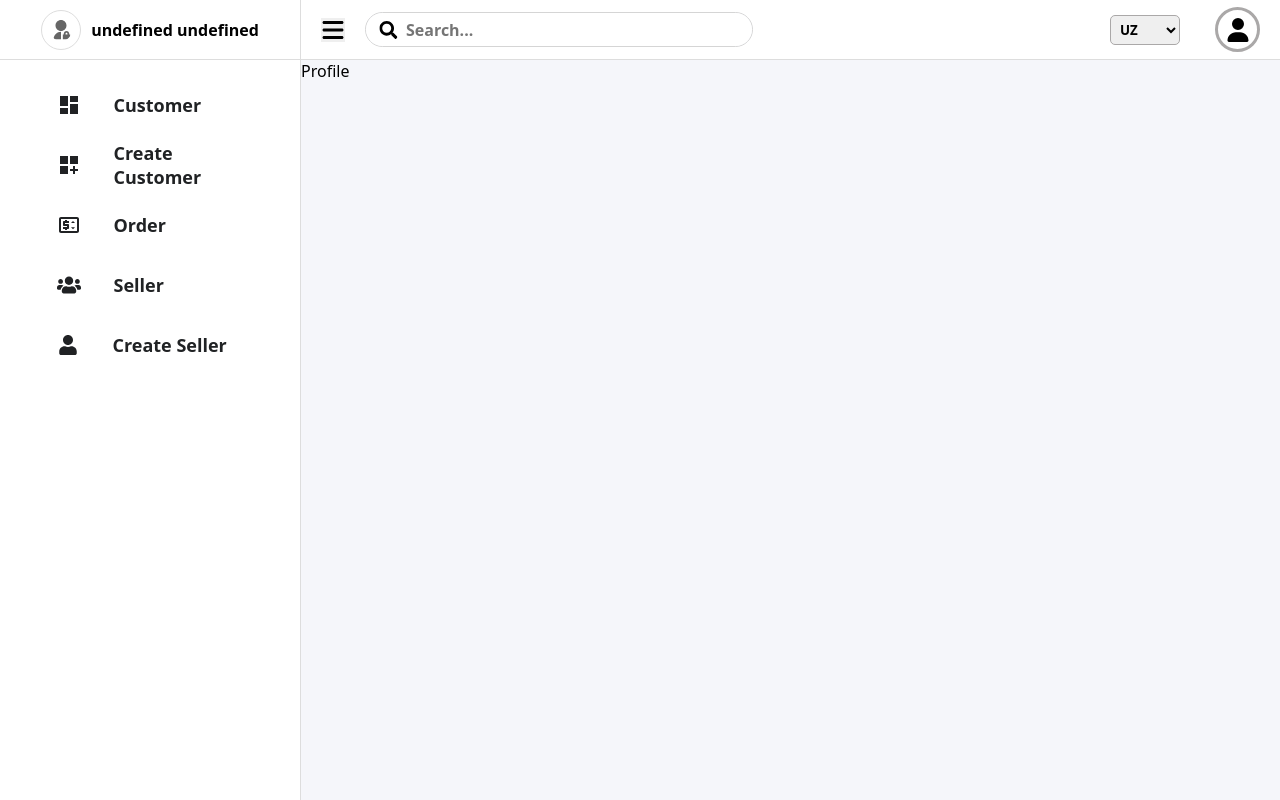
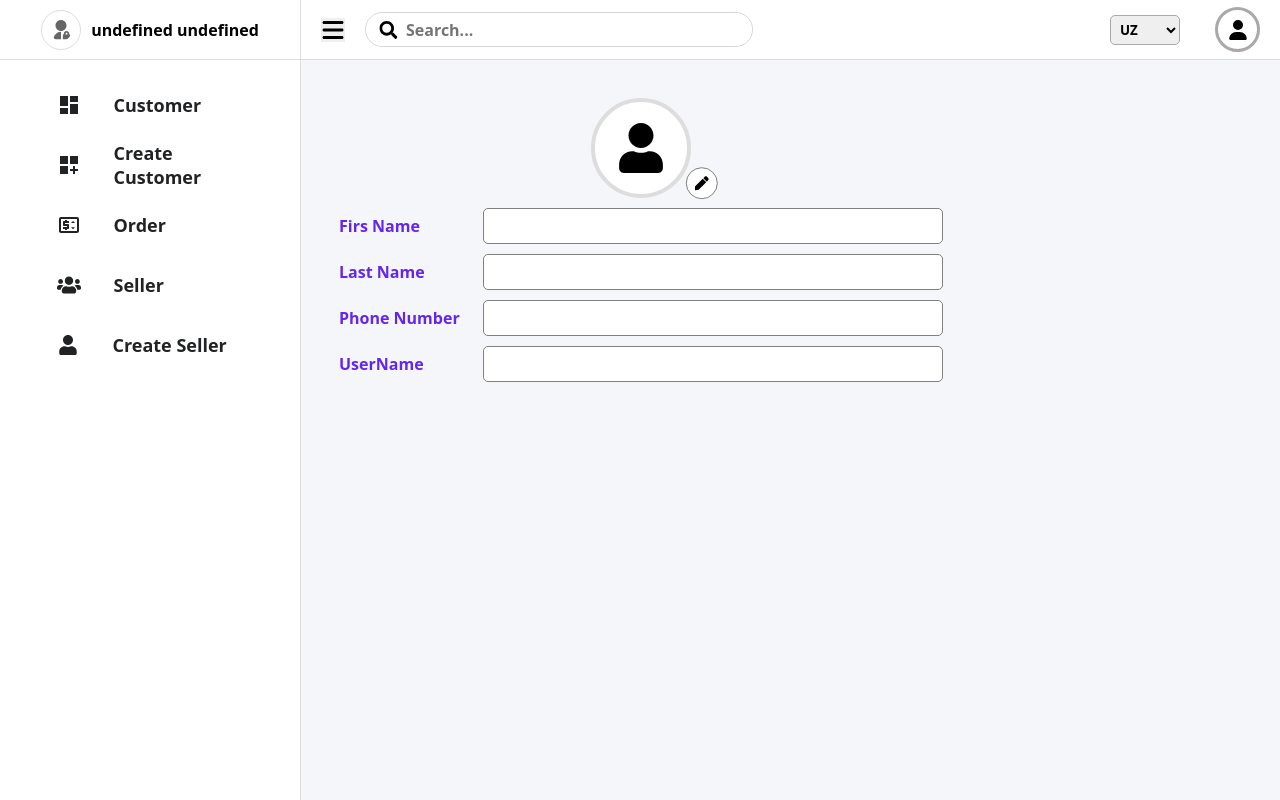
Before and after one commit to Xursanjonov/N5-7-oy-11-vazifa, a React (Vite) app: page /admin/profile in a window 1280 px wide. Built offline with nearby package versions, Linux system fonts and the light colour scheme; sample sign-in values are in the browser's storage.

Commit message:
profile get to update 50% adds

```diff
--- a/src/layout/header/index.jsx
+++ b/src/layout/header/index.jsx
@@ -1,12 +1,30 @@
 import React, { memo, useState } from 'react'
+import { useDispatch } from 'react-redux';
+import { useNavigate } from 'react-router-dom';
+import { FaSearch } from 'react-icons/fa';
 import { FaBars, FaUser, FaBarsStaggered } from "react-icons/fa6";
-import { FaSearch } from 'react-icons/fa';
+import { getProfile } from '../../lib/slice/profileSlice';
 import './header.scss'
-import { useNavigate } from 'react-router-dom';
 
 const Header = ({ bars, setBars }) => {
     const [bool, setBool] = useState(false)
     const navigate = useNavigate()
+    const dispatch = useDispatch()
+    const handleProfile = () => {
+        fetch('https://trade.namtech.uz/get/profile', {
+            method: 'GET',
+            headers: {
+                'Content-Type': 'application/json',
+                'Authorization': `Bearer ${localStorage.getItem("admin-token")}`
+            }
+        })
+            .then(response => response.json())
+            .then(data => {
+                dispatch(getProfile(data?.innerData.user));
+                navigate('/admin/profile');
+            })
+            .catch(er => console.error('Error:', er));
+    }
 
     return (
         <header className='header'>
@@ -31,11 +49,11 @@ const Header = ({ bars, setBars }) => {
                     <option value="ru">RU</option>
                 </select>
                 <button onClick={() => setBool(p => !p)} className="profile">
-                    <FaUser fontSize={24} className='profile-icons' />
+                    <FaUser fontSize={20} className='profile-icons' />
                     {
                         bool ? (
                             <div className="profile-click">
-                                <button onClick={() => navigate('/admin/profile')}>Profile</button>
+                                <button onClick={handleProfile}>Profile</button>
                                 <button>Setting</button>
                                 <button className='log-out'>Log out</button>
                             </div>
--- /dev/null
+++ b/src/lib/slice/profileSlice.js
@@ -0,0 +1,23 @@
+import { createSlice } from '@reduxjs/toolkit';
+
+const initialState = {
+    value: JSON.parse(sessionStorage.getItem("role-admin")) || {},
+}
+
+
+const profileSlice = createSlice({
+    name: 'profile',
+    initialState,
+    reducers: {
+        getProfile: (state, action) => {
+            state.value = action.payload;
+            sessionStorage.setItem("role-admin", JSON.stringify(state.value))
+        },
+        setProfile: (state, { payload }) => {
+            state.value = payload;
+        },
+    },
+});
+
+export const { getProfile, setProfile } = profileSlice.actions;
+export default profileSlice.reducer;
--- a/src/lib/store.js
+++ b/src/lib/store.js
@@ -1,10 +1,12 @@
 import { configureStore } from "@reduxjs/toolkit";
 import { api } from "./api";
 import authSlice from './slice/authSlice'
+import profileSlice from "./slice/profileSlice";
 
 export const store = configureStore({
     reducer: {
         auth: authSlice,
+        profile: profileSlice,
         [api.reducerPath]: api.reducer,
     },
     middleware: (getDefaultMiddleware) =>
--- a/src/pages/profile/index.jsx
+++ b/src/pages/profile/index.jsx
@@ -1,8 +1,70 @@
-import React, { memo } from 'react'
+import React, { memo, useState } from 'react'
+import { useSelector } from 'react-redux'
+import { FaPen, FaUser } from 'react-icons/fa';
+import './profile.scss'
 
 const Profile = () => {
+    const profile = useSelector(state => state.profile.value)
+    const [update, setUpdate] = useState({ ...profile })
+    const [dis, setDis] = useState(true)
+
+    const setUpdateUser = ({ fname, lname, phone_primary, username }) => {
+        fetch('https://trade.namtech.uz/update/profile', {
+            method: 'PUT',
+            headers: {
+                'Content-Type': 'application/json',
+                'Authorization': `Bearer ${localStorage.getItem("admin-token")}`
+            },
+            body: { fname, lname, phone_primary, username, password: "123456788" }
+        })
+            .then(response => response.json())
+            .then(data => console.log(data?.innerData.user))
+            .catch(er => console.error('Error:', er));
+    }
+
+    const handaleSubmit = (e) => {
+        e.preventDefault()
+        const { fname, lname, phone_primary, username } = update
+        setUpdateUser({ fname, lname, phone_primary, username })
+    }
+
     return (
-        <div>Profile</div>
+        <form onSubmit={handaleSubmit} className='profiles'>
+            <figure className='profiles-img'>
+                <FaUser fontSize={50} />
+                <button onClick={() => setDis(p => !p)} type='button' className='profiles-img-edit'>
+                    <FaPen fontSize={24} />
+                </button>
+            </figure>
+            <label htmlFor="fname_1" className='profile-label'>
+                <span>Firs Name</span>
+                <input disabled={dis} onChange={(e) => setUpdate(p => ({ ...p, fname: e.target.value }))}
+                    className='profile-input' value={update.fname} type="text" id="fname_1" />
+            </label>
+            <label htmlFor="lname_1" className='profile-label'>
+                <span>Last Name</span>
+                <input disabled={dis} onChange={(e) => setUpdate(p => ({ ...p, lname: e.target.value }))}
+                    className='profile-input' value={update.lname} type="text" id="lname_1" />
+            </label>
+            <label htmlFor="phone_primary_1" className='profile-label'>
+                <span>Phone Number</span>
+                <input disabled={dis} onChange={(e) => setUpdate(p => ({ ...p, phone_primary: e.target.value }))}
+                    className='profile-input' value={update.phone_primary} type="text" id="phone_primary_1" />
+            </label>
+            <label htmlFor="username_1" className='profile-label'>
+                <span>UserName</span>
+                <input disabled={dis} onChange={(e) => setUpdate(p => ({ ...p, username: e.target.value }))}
+                    className='profile-input' value={update.username} type="text" id="username_1" />
+            </label>
+            {/* <label htmlFor="password_1" className='profile-label'>
+                <span>Password</span>
+                <input disabled={dis} onChange={(e) => setUpdate(p => ({ ...p, password: e.target.value }))}
+                    className='profile-input' value={update.password} type="password" id="password_1" />
+            </label> */}
+            <p className={`${dis ? "none" : 'profile-btn'}`}>
+                <button type='submit' className='profile-edit'>Update</button>
+            </p>
+        </form>
     )
 }
 
--- /dev/null
+++ b/src/pages/profile/profile.scss
@@ -0,0 +1,88 @@
+.profiles {
+    max-width: 640px;
+    width: 100%;
+    margin: 20px;
+    padding: 18px;
+    display: grid;
+    grid-template-columns: 1fr;
+    gap: 10px;
+    border-radius: 8px;
+    // background-color: aqua;
+
+    .profile-label {
+        display: flex;
+        align-items: start;
+        justify-content: center;
+        gap: 10px;
+
+        span {
+            width: 180px;
+            height: 100%;
+            display: flex;
+            align-items: center;
+            justify-content: start;
+            font-weight: 600;
+            // background-color: white;
+            color: #6226EF;
+        }
+
+    }
+
+    .profile-input {
+        width: 100%;
+        padding: 8px 20px;
+        font-weight: 600;
+        border: 1px solid gray;
+        border-radius: 5px;
+        background-color: white;
+    }
+
+    .profile-btn {
+        width: 100%;
+        margin: 15px auto 0;
+        display: flex;
+        align-items: center;
+        justify-content: end;
+    }
+
+    .profile-edit {
+        width: 120px;
+        height: 34px;
+        border-radius: 6px;
+        color: white;
+        font-weight: 600;
+        font-size: 16px;
+        border: 1px solid gray;
+        background-color: #6226EF;
+    }
+
+    .none {
+        display: none;
+    }
+}
+
+.profiles-img {
+    width: 100px;
+    height: 100px;
+    margin: 0 auto;
+    display: flex;
+    align-items: center;
+    justify-content: center;
+    border-radius: 50px;
+    border: 4px solid #ddd;
+    background-color: white;
+    position: relative;
+}
+.profiles-img-edit {
+    width: 32px;
+    height: 32px;
+    padding: 8px;
+    display: flex;
+    align-items: center;
+    justify-content: center;
+    position: absolute;
+    transform: translate(190%,110%);
+    border-radius: 30px;
+    border: 1px solid gray;
+    background-color: white;
+}
```
